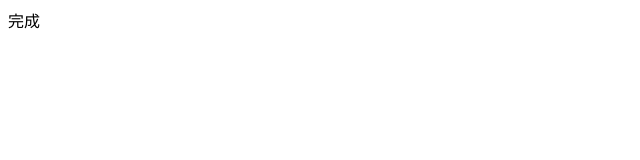
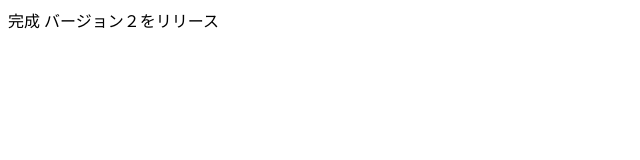
Before and after one commit to motokozuki/maomao3, a plain HTML site: page newindex.html in a window 1280 px wide. Shown: the whole page, without its empty margins (0-640 px from the left). Drawn offline with Linux system fonts and the light colour scheme.

Commit message:
バージョン情報を追記

```diff
--- a/newindex.html
+++ b/newindex.html
@@ -7,6 +7,6 @@
 </head>
 <body>
     <P1>完成</P1>
-    <P2>
+    <P2>バージョン２をリリース</p2>
 </body>
 </html>
```
